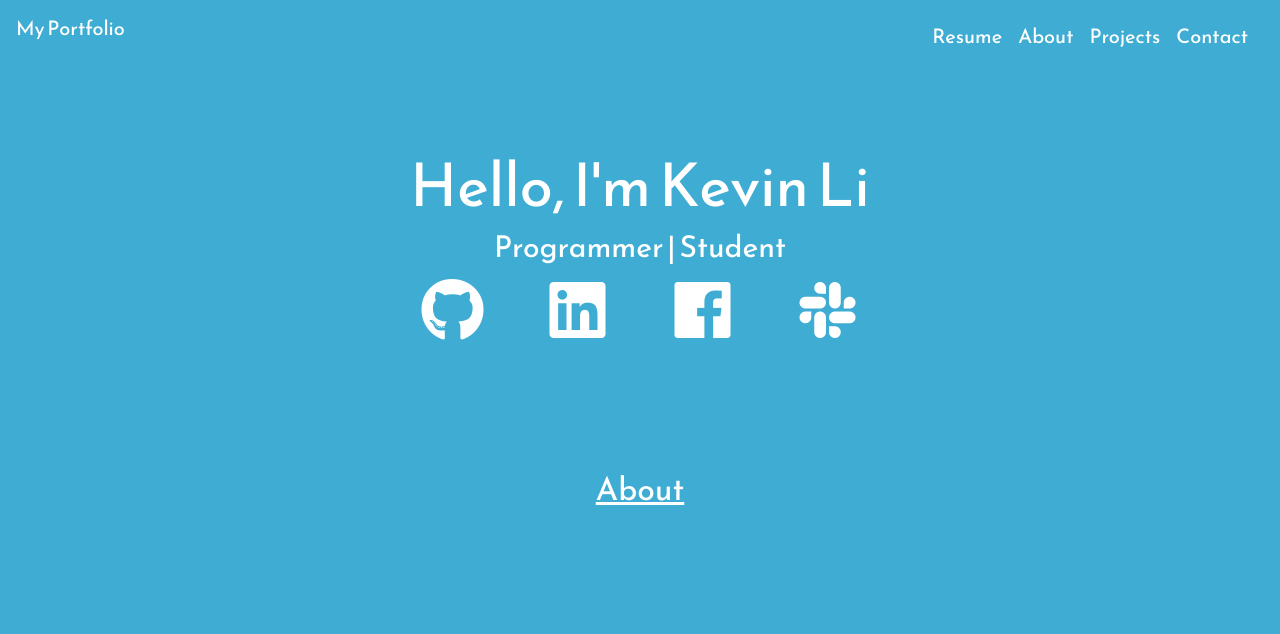
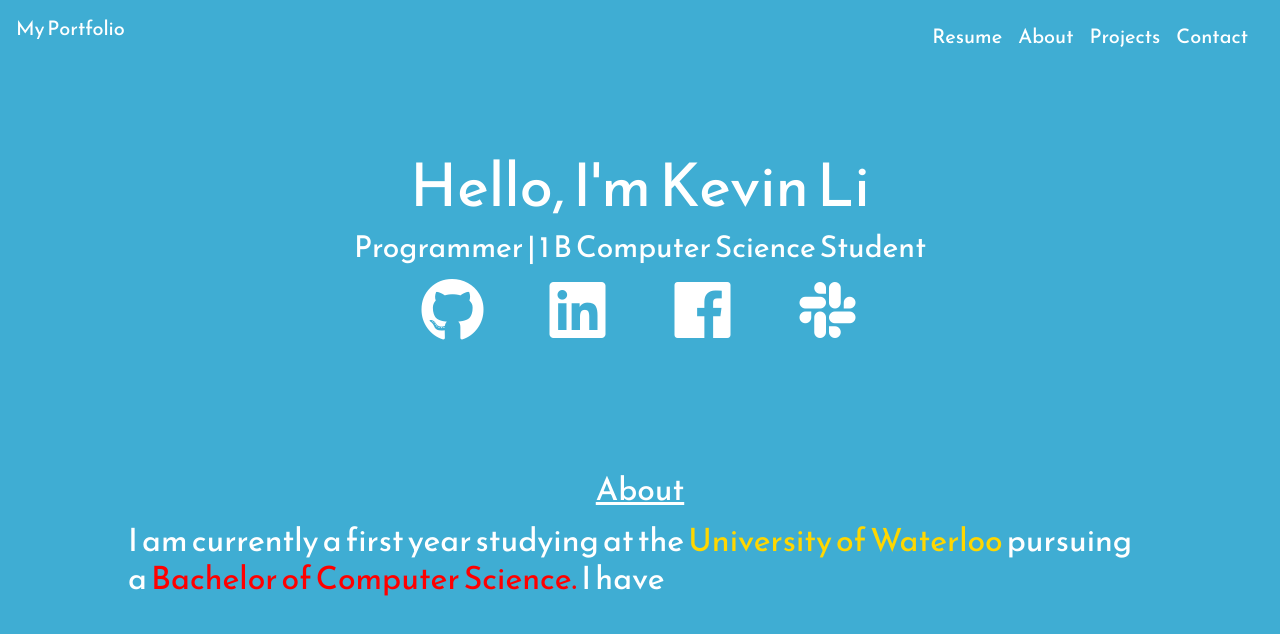
Before and after one commit to kevinli23/kevinli23.github.io, a plain HTML site: page index.html in a window 1280 px wide. Shown: the top 634 px of the page. Drawn offline with Linux system fonts and the light colour scheme.

```diff
--- a/index.html
+++ b/index.html
@@ -51,7 +51,7 @@
 
     <div class=".container-fluid bg-blue main-container">
       <h1>Hello, I'm Kevin Li</h1>
-      <h3>Programmer | Student</h3>
+      <h3>Programmer | 1 B Computer Science Student</h3>
       <div class=".container-fluid bg-blue icon-container">
         <div class="row">
           <div class="col-sm"></div>
@@ -91,6 +91,13 @@
 
       <div id="about" class=".container-fluid bg-blue about-container">
         <h2 class="subtitle">About</h2>
+        <h2
+          style="text-align: left;margin-top: 1%;margin-left: 10%; margin-right: 10%;"
+        >
+          I am currently a first year studying at the
+          <span style="color:gold">University of Waterloo</span> pursuing a
+          <span style="color: red">Bachelor of Computer Science.</span> I have
+        </h2>
       </div>
       <div id="project" class=".container-fluid bg-blue project-container">
         <h2 class="subtitle">Projects</h2>
--- a/style/style.css
+++ b/style/style.css
@@ -38,6 +38,10 @@ footer {
 .icon-container {
   margin-top: 1%;
   height: 8%;
+}
+
+.main-container {
+  overflow: hidden;
 }
 
 .about-container,
```
